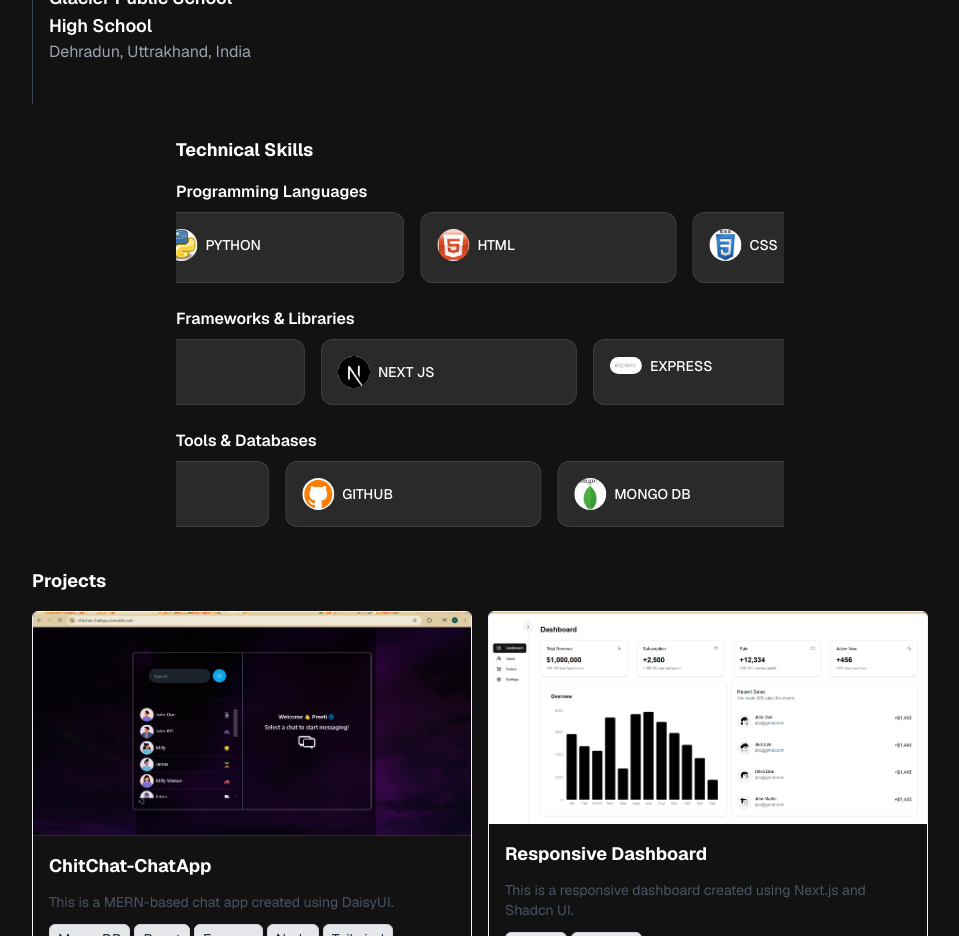
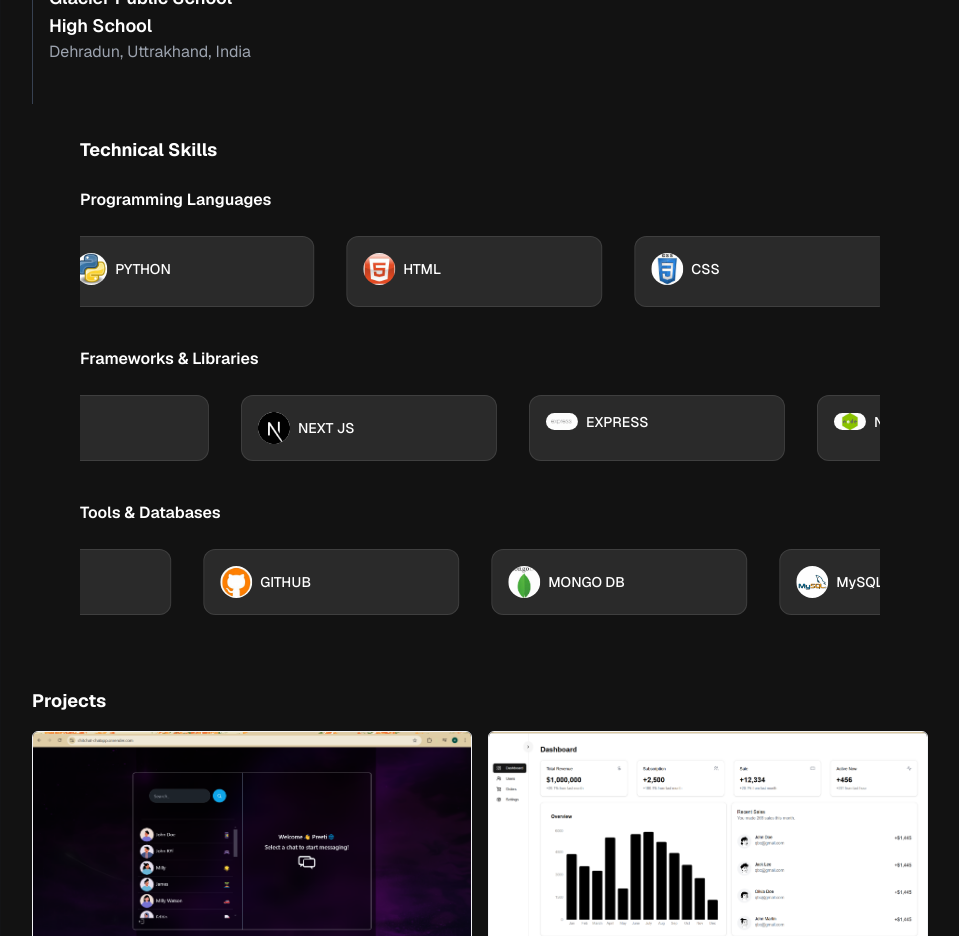
Before and after one commit to AasthaSingh28/Aastha-s-Portfolio, a Next.js app: page / in a window 1280 px wide. Shown: the part 1440-2376 px from the top of the page, without its empty margins (160-1119 px from the left). Built offline with nearby package versions, Linux system fonts and the light colour scheme.

Commit message:
Skill bug

```diff
--- a/components/Skills.tsx
+++ b/components/Skills.tsx
@@ -29,7 +29,7 @@ const ReviewCard = ({ img, name }: { img: string; name: string }) => {
     return (
         <figure
             className={cn(
-                "relative h-full w-64 cursor-pointer overflow-hidden rounded-xl border p-4",
+                "relative h-full w-48 md:w-64 cursor-pointer overflow-hidden rounded-xl border p-4 mx-2",
                 "border-gray-950/[.1] bg-gray-950/[.01] hover:bg-gray-950/[.05]",
                 "dark:border-gray-50/[.1] dark:bg-gray-50/[.10] dark:hover:bg-gray-50/[.15]"
             )}
@@ -48,12 +48,12 @@ const ReviewCard = ({ img, name }: { img: string; name: string }) => {
 
 export function MarqueeDemo() {
     return (
-        <div className="flex flex-col gap-4 max-w-screen-sm mx-auto px-4">
-            <h1 className="text-lg text-black dark:text-white font-bold">Technical Skills</h1>
+        <div className="w-full max-w-full px-4 md:px-8 lg:px-12">
+            <h1 className="text-lg text-black dark:text-white font-bold mb-6">Technical Skills</h1>
 
             {/* Programming Languages - Left to Right */}
-            <div className="flex flex-col z-50">
-                <h2 className="text-base font-semibold">Programming Languages</h2>
+            <div className="flex flex-col z-50 mb-8">
+                <h2 className="text-base font-semibold mb-4">Programming Languages</h2>
                 <div className="relative w-full overflow-hidden">
                     <Marquee direction="right" pauseOnHover className="[--duration:20s]">
                         {languages.map((skill) => (
@@ -64,8 +64,8 @@ export function MarqueeDemo() {
             </div>
 
             {/* Frameworks & Libraries - Right to Left */}
-            <div className="flex flex-col z-50">
-                <h2 className="text-base font-semibold">Frameworks & Libraries</h2>
+            <div className="flex flex-col z-50 mb-8">
+                <h2 className="text-base font-semibold mb-4">Frameworks & Libraries</h2>
                 <div className="relative w-full overflow-hidden">
                     <Marquee direction="left" pauseOnHover className="[--duration:20s]">
                         {frameworks.map((skill) => (
@@ -76,8 +76,8 @@ export function MarqueeDemo() {
             </div>
 
             {/* Tools & Databases - Left to Right */}
-            <div className="flex flex-col z-50">
-                <h2 className="text-base font-semibold">Tools & Databases</h2>
+            <div className="flex flex-col z-50 mb-8">
+                <h2 className="text-base font-semibold mb-4">Tools & Databases</h2>
                 <div className="relative w-full overflow-hidden">
                     <Marquee direction="right" pauseOnHover className="[--duration:20s]">
                         {tools.map((skill) => (
```
